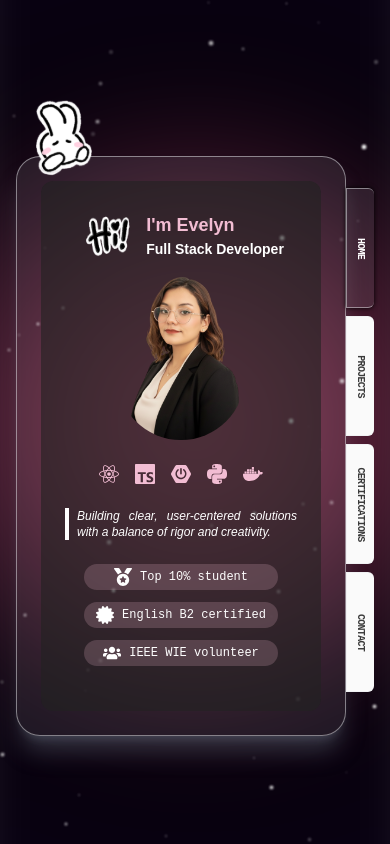
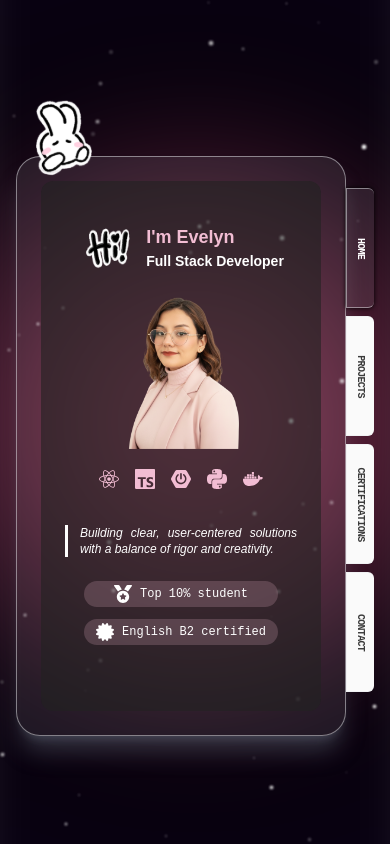
Before and after one commit to elynzx/my-portfolio, a React (Vite) app: page / in a window 390 px wide. Built offline with nearby package versions, Linux system fonts and the light colour scheme.

Commit message:
feat(hero): responsive grid layout for mobile and desktop

```diff
--- a/src/features/Home/sections/Hero/index.tsx
+++ b/src/features/Home/sections/Hero/index.tsx
@@ -1,4 +1,4 @@
-import ProfilePhoto from "@/assets/home/ProfilePhoto/Profile_01.png";
+import ProfilePhoto from "@/assets/home/ProfilePhoto/Profile_02.png";
 import HiIcon from "@/assets/home/hi.png";
 import { Badge } from './components/Badge'
 import { FaMedal, FaCertificate, FaUsers, FaReact, FaDocker } from "react-icons/fa";
@@ -26,10 +26,10 @@ const badges = [
     icon: <FaCertificate />,
     text: "English B2 certified"
   },
-  {
+  /*   {
       icon: <FaUsers />,
       text: "IEEE WIE volunteer"
-  },
+    }, */
 ]
 
 const techStack = [
@@ -43,35 +43,40 @@ const techStack = [
 
 export const Hero = () => {
   return (
-    <section className="flex flex-col items-center justify-center p-6">
-      <div className="flex items-center text-xl gap-2 md:flex-row md:items-end ">
+    <section
+      className="grid grid-cols-1 gap-5 p-6 md:grid-cols-2 md:grid-rows-2 md:gap-2 md:px-10 items-center justify-center"
+    >
+
+      <div className="flex items-center text-xl gap-2 mt-3 justify-center md:mt-14 md:justify-start md:row-start-1 md:col-start-1">
         <img
           src={about.images.hi}
           alt={"Greeting from " + about.name}
-          className="w-15 md:w-32 jello-vertical"
+          className="w-15 md:w-38 jello-vertical"
         />
         <div className="flex flex-col">
-          <h2 className="text-lg font-semibold md:text-4xl md:mb-5 md:ml-2 text-darkPink">
+          <h2 className="text-lg font-semibold md:text-4xl md:mb-5 text-darkPink">
           I'm {about.name}
           </h2>
-          <span className="text-sm font-semibold md:text-4xl ">{about.role}</span>
+          <span className="text-sm font-semibold md:text-4xl">{about.role}</span>
         </div>
       </div>
+
+      <div className="flex flex-col items-center justify-center md:row-span-2 md:col-start-2">
         <img
           src={about.images.profile}
           alt={"Profile photo of " + about.name}
-        className="h-auto w-32 rounded-full md:w-90 z-10 md:mb-6"
+          className="w-32 h-38 md:w-70 md:h-85 z-10 md:mb-6 object-cover"
         />
-
-      <div className="flex flex-row gap-4 mt-6 items-center justify-center">
+        <div className="flex flex-row gap-4 md:gap-7 mt-5 items-center justify-center">
           {techStack.map((tech, idx) => (
             <StackIcon key={idx} icon={tech.icon} />
           ))}
         </div>
+      </div>
 
-      <div className="flex text-justify items-center flex-col mt-6 gap-2 md:mt-0 md:flex-row md:mb-16">
-        <p className="italic text-xs border-l-4 pl-2 text-white md:text-[17px] md:mr-28">{about.description}</p>
-        <div className="flex flex-col gap-3 mt-4">
+      <div className="flex flex-col text-justify items-center mt-4 gap-2 md:gap-5 md:mt-8 md:row-start-2 md:col-start-1">
+        <p className="italic text-xs border-l-3 pl-3 text-white md:text-xl">{about.description}</p>
+        <div className="flex flex-col gap-3 mt-4 md:flex-row md:gap-4">
           {badges.map((badge, idx) => (
             <Badge key={idx} icon={badge.icon} text={badge.text} />
           ))}
```
Lines whose indentation alone changed are shown as unchanged.
